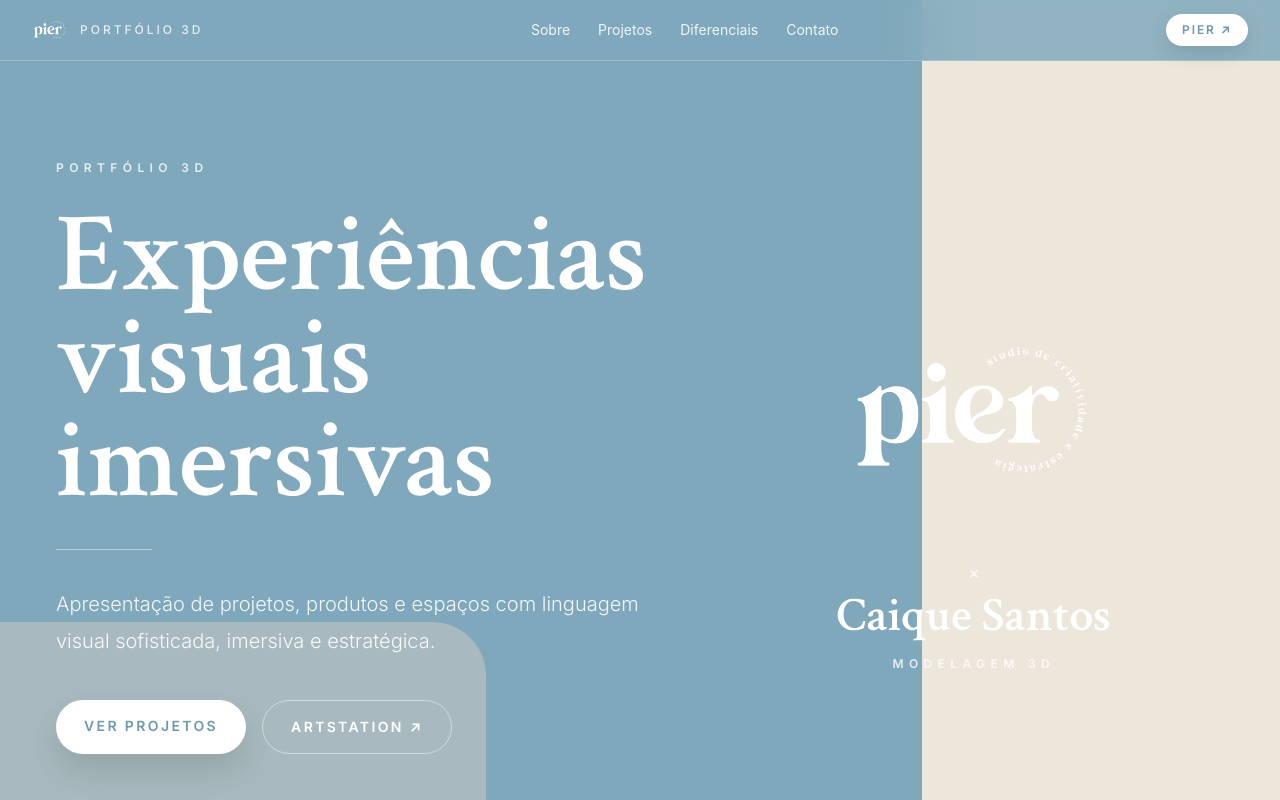
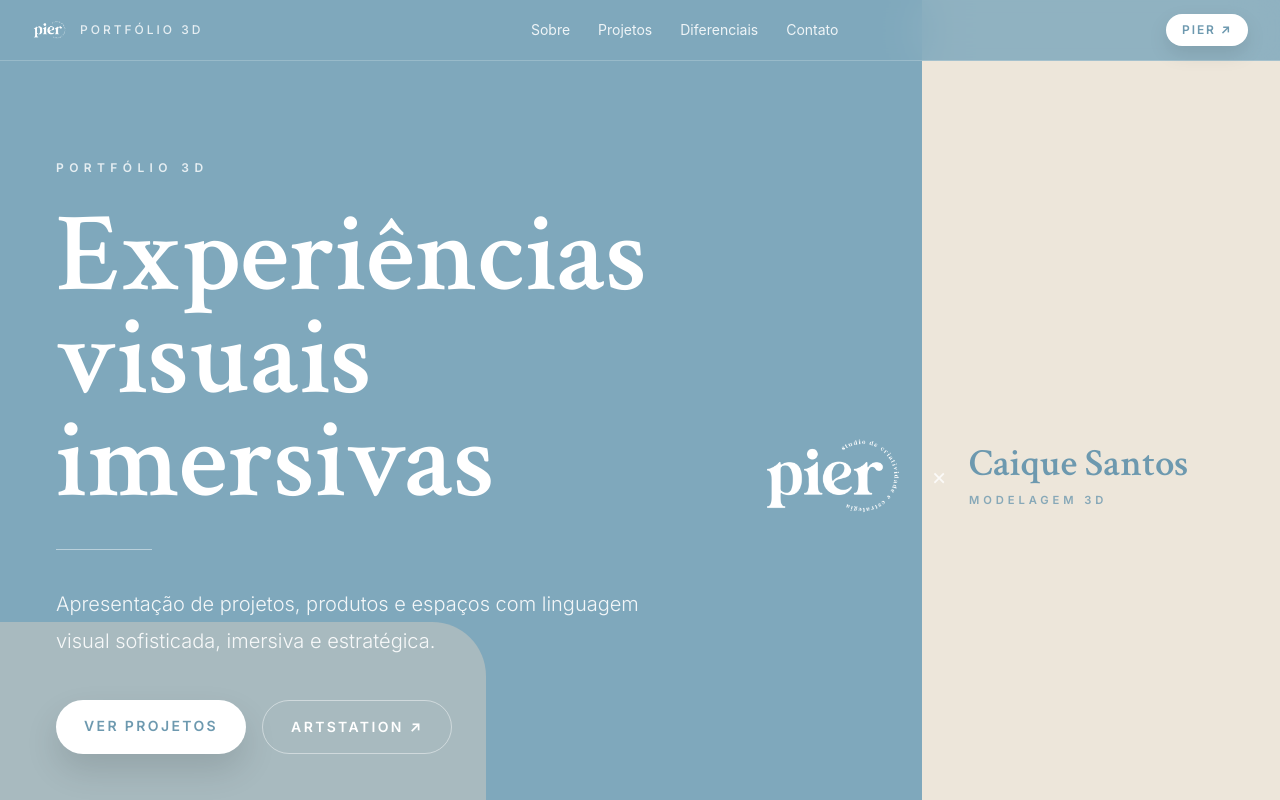
Before and after one commit to jeanvida/pier-portifolio, a React (Vite) app: page / in a window 1280 px wide. Shown: the top 800 px of the page. Built offline with nearby package versions, Linux system fonts and the light colour scheme.

Commit message:
ajuste layout hero e logos

```diff
--- a/src/app/App.tsx
+++ b/src/app/App.tsx
@@ -284,31 +284,40 @@ export default function App() {
                         </div>
                     </div>
 
-                    <div className="relative mx-auto flex w-full max-w-[520px] flex-col items-center text-center lg:mt-10">
-                        <a href={pierInstagramUrl} target="_blank" rel="noopener noreferrer" className="transition hover:scale-[1.03]">
-                            <img src="/logopier.png?v=5" alt="Pier" className="mx-auto w-[210px] sm:w-[260px]" />
-                        </a>
+                    <div className="relative mx-auto flex w-full max-w-[520px] items-center justify-center gap-6 lg:mt-10">
 
+                        {/* PIER */}
+                        <img
+                            src="/logopier.png?v=5"
+                            alt="Pier"
+                            className="w-[120px] sm:w-[150px] brightness-0 invert"
+                        />
+
+                        {/* X */}
                         <div
-                            className="mt-5 text-[1.35rem] leading-none text-white/85"
+                            className="text-[1.8rem] text-white/80"
                             style={{ fontFamily: 'Crimson Text, serif', fontWeight: 600 }}
                         >
                             ×
                         </div>
 
+                        {/* CAIQUE */}
+                        <div className="text-left">
                             <div
-                            className="mt-2 text-[2.4rem] leading-none text-white sm:text-[3rem]"
+                                className="text-[2rem] leading-none text-[#6D99AF] sm:text-[2.4rem]"
                                 style={{ fontFamily: 'Crimson Text, serif', fontWeight: 600 }}
                             >
                                 Caique Santos
                             </div>
 
                             <div
-                            className="mt-4 text-xs uppercase tracking-[0.45em] text-white/80"
+                                className="mt-2 text-[0.7rem] uppercase tracking-[0.35em] text-[#6D99AF]/80"
                                 style={{ fontFamily: 'Inter, sans-serif', fontWeight: 600 }}
                             >
                                 Modelagem 3D
                             </div>
+                        </div>
+
                     </div>
                 </div>
             </section>
@@ -639,25 +648,33 @@ export default function App() {
 
                     <div className="mx-auto mt-12 h-px w-24 bg-[#7FA8BC]/45" />
 
+                    {/* CARDS */}
                     <div className="mt-12 grid gap-6 text-left sm:grid-cols-2">
+
+                        {/* PIER */}
                         <a
                             href={pierInstagramUrl}
                             target="_blank"
                             rel="noopener noreferrer"
                             className="block"
                         >
-                            <div className="h-full rounded-[26px] bg-[#F8F5EF] p-8 transition-all duration-300 hover:-translate-y-[2px] hover:shadow-[0_12px_28px_rgba(0,0,0,0.08)]">
+                            <div className="flex h-full min-h-[300px] flex-col justify-between rounded-[26px] bg-[#F8F5EF] p-8 transition-all duration-300 hover:-translate-y-[2px] hover:shadow-[0_12px_28px_rgba(0,0,0,0.08)]">
+
                                 <div
-                                    className="mb-5 text-sm uppercase tracking-[0.28em] text-[#7B8790]"
+                                    className="text-sm uppercase tracking-[0.28em] text-[#7B8790]"
                                     style={{ fontFamily: 'Inter, sans-serif', fontWeight: 700 }}
                                 >
                                     Estúdio de criação
                                 </div>
 
-                                <img src="/logopier.png?v=5" alt="Pier" className="w-[145px]" />
+                                <img
+                                    src="/logopier.png?v=5"
+                                    alt="Pier"
+                                    className="w-[145px] brightness-0"
+                                />
 
                                 <div
-                                    className="mt-7 text-xs uppercase tracking-[0.24em] text-[#7FA8BC]"
+                                    className="text-xs uppercase tracking-[0.24em] text-[#7FA8BC]"
                                     style={{ fontFamily: 'Inter, sans-serif', fontWeight: 700 }}
                                 >
                                     Instagram <span className="text-base leading-none">↗</span>
@@ -665,9 +682,17 @@ export default function App() {
                             </div>
                         </a>
 
-                        <div className="rounded-[26px] bg-[#F8F5EF] p-8 transition-all duration-300 hover:shadow-[0_12px_28px_rgba(0,0,0,0.05)]">
+                        {/* CAIQUE */}
+                        <a
+                            href="https://www.artstation.com/caisantos"
+                            target="_blank"
+                            rel="noopener noreferrer"
+                            className="block"
+                        >
+                            <div className="flex h-full min-h-[300px] flex-col justify-between rounded-[26px] bg-[#F8F5EF] p-8 transition-all duration-300 hover:-translate-y-[2px] hover:shadow-[0_12px_28px_rgba(0,0,0,0.08)]">
+
                                 <div
-                                className="mb-2 text-sm uppercase tracking-[0.28em] text-[#7B8790]"
+                                    className="text-sm uppercase tracking-[0.28em] text-[#7B8790]"
                                     style={{ fontFamily: 'Inter, sans-serif', fontWeight: 700 }}
                                 >
                                     Modelagem 3D
@@ -680,16 +705,15 @@ export default function App() {
                                     Caique Santos
                                 </div>
 
-                            <a
-                                href="https://www.artstation.com/caisantos"
-                                target="_blank"
-                                rel="noopener noreferrer"
-                                className="mt-6 inline-flex items-center gap-2 text-[#6D99AF] transition-opacity hover:opacity-80"
+                                <div
+                                    className="text-xs uppercase tracking-[0.24em] text-[#7FA8BC]"
                                     style={{ fontFamily: 'Inter, sans-serif', fontWeight: 700 }}
                                 >
-                                artstation.com/caisantos <span className="text-base leading-none">↗</span>
+                                    ArtStation <span className="text-base leading-none">↗</span>
+                                </div>
+                            </div>
                         </a>
-                        </div>
+
                     </div>
 
                     <div
```
Lines whose indentation alone changed are shown as unchanged.
